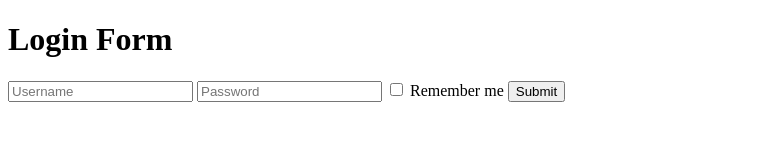
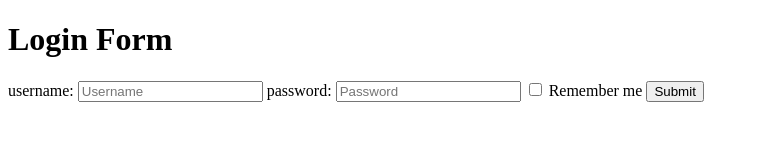
Before and after one commit to acciojob/remember-me-login-form-Dipto07, a website: page main.html in a window 1280 px wide. Shown: the whole page, without its empty margins (0-759 px from the left). Drawn offline with Linux system fonts and the light colour scheme.

Commit message:
created a submission

```diff
--- a/main.html
+++ b/main.html
@@ -11,11 +11,15 @@
         <h1>Login Form</h1>
         <form id="loginForm">
 			<label for="username">
-            <input type="text" placeholder="Username" id="username" required>
+				username:
 			</label>
+		<input type="text" placeholder="Username" id="username" required>
+
 			<label for="password">
-            <input type="password" placeholder="Password" id="password" required>
+				password:
 			</label>
+			<input type="password" placeholder="Password" id="password" required>
+
             <label>
                 <input type="checkbox" id="checkbox"> Remember me
             </label>
```
